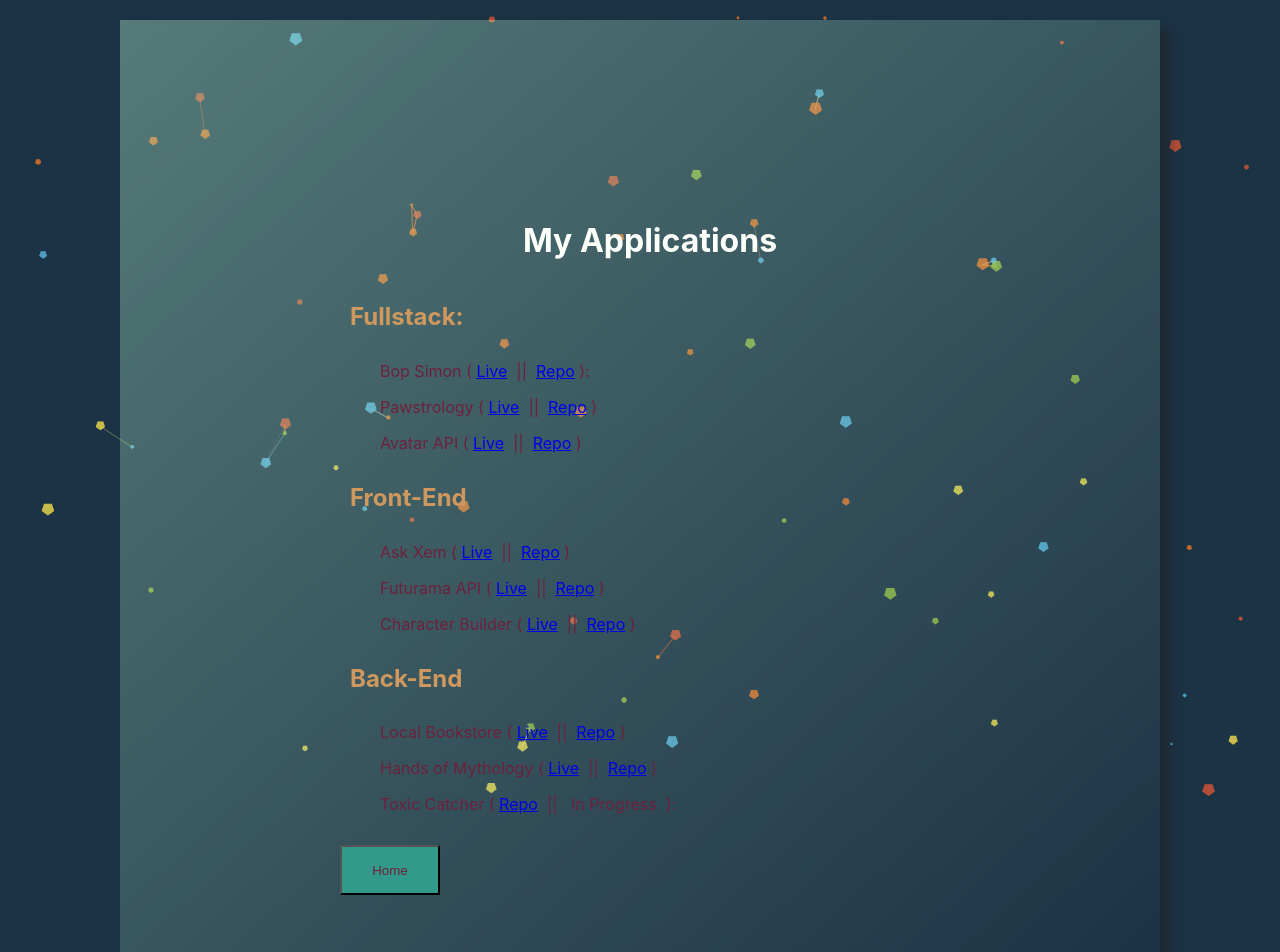
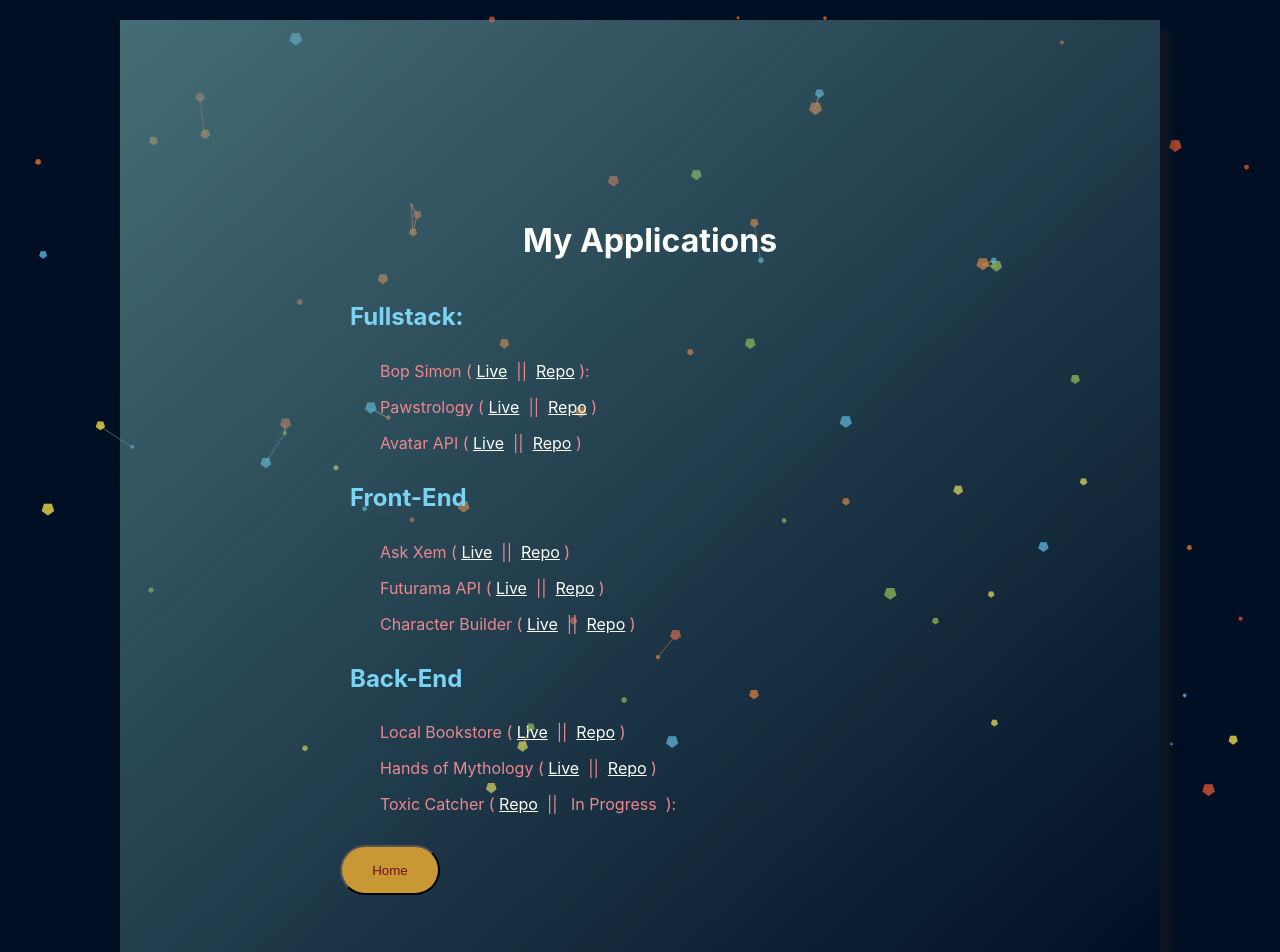
Before and after one commit to EmilyDSarani/resume-website, a React (Create React App) app: page /portfolio in a window 1280 px wide. Shown: the top 952 px of the page. Built offline with nearby package versions, Linux system fonts and the light colour scheme.

Commit message:
version 1 is done

```diff
--- a/src/App.css
+++ b/src/App.css
@@ -7,17 +7,20 @@
 
 /* Colors */
 :root{
---old-mauve: hsla(339, 54%, 28%, 1);
---persian-green: hsla(171, 50%, 40%, 1);
---camel: hsla(31, 54%, 59%, 1);
+--sky-blue: hsla(196, 85%, 72%, 1);
+--satin-sheen-gold: hsla(41, 59%, 49%, 1);
+--light-coral: hsla(356, 71%, 73%, 1);
 --baby-powder: hsla(100, 100%, 99%, 1);
---prussian-blue: hsla(208, 42%, 19%, 1);
+--oxford-blue: rgb(1, 15, 37);
+--persian-plum: hsla(355, 76%, 24%, 1);
+--cadet-blue: rgba(97, 150, 153, 0.705);
+--honeydew: hsla(102, 100%, 96%, 1);
 }
 /* Font */
 
 
 body{
-  background-color: var(--prussian-blue);
+  background-color: var(--oxford-blue);
 }
 
 /* header{
--- a/src/components/Name/Name.module.css
+++ b/src/components/Name/Name.module.css
@@ -5,7 +5,7 @@
 
 .name{
     z-index: 9999;
-    color: var(--camel);
+    color: var(--light-coral);
     position: absolute;
     text-align: center;
     top: 40%;
--- a/src/views/Home/Home.module.css
+++ b/src/views/Home/Home.module.css
@@ -14,14 +14,14 @@
     margin: 20px;
     justify-content: center;
     display: flex;
-    background-image:linear-gradient(to bottom right, rgba(190, 255, 215, 0.356), rgba(177, 8, 8, 0));
+    background-image:linear-gradient(to bottom right, var(--cadet-blue), rgba(177, 8, 8, 0));
     backdrop-filter: "blur(10px)";
     box-shadow: 10px 10px 10px rgba(30,30,30,0.5);
     flex-direction: column;
     align-items: center;
 }
 .name{
-    color: var(--camel);
+    color: var(--baby-powder);
     width: 100%;
     padding-bottom: -10px;
     display: flex;
@@ -31,7 +31,7 @@
 
 }
 .bio{
-    color: var(--camel);
+    color: var(--light-coral);
     width: 50%;
     padding-bottom: 15px;
     display: flex;
@@ -55,11 +55,11 @@
 
     height: 50px;
     width: 100px;
-    color:var(--old-mauve);
-    background-color: var(--persian-green);
+    color:var(--persian-plum);
+    background-color: var(--satin-sheen-gold);
 }
 button:hover{
-    color: var(--persian-green);
-    background-color: var(--old-mauve);
+    color: var(--satin-sheen-gold);
+    background-color: var(--persian-plum);
     cursor: pointer;
 }
--- a/src/views/Page/Contact.module.css
+++ b/src/views/Page/Contact.module.css
@@ -13,7 +13,7 @@
     margin: 20px;
     justify-content: center;
     display: flex;
-    background-image:linear-gradient(to bottom right, rgba(190, 255, 215, 0.356), rgba(177, 8, 8, 0));
+    background-image:linear-gradient(to bottom right, var(--cadet-blue), rgba(177, 8, 8, 0));
     backdrop-filter: "blur(10px)";
     box-shadow: 10px 10px 10px rgba(30,30,30,0.5);
     flex-direction: column;
@@ -21,7 +21,7 @@
 }
 
 .connect{
-    color: var(--camel);
+    color: var(--baby-powder);
     width: 100%;
     padding: 10px;
     display: flex;
@@ -51,11 +51,11 @@
 button{
     height: 50px;
     width: 100px;
-    color:var(--old-mauve);
-    background-color: var(--persian-green);
+    color:var(--persian-plum);
+    background-color: var(--satin-sheen-gold);
 }
 button:hover{
-    color: var(--persian-green);
-    background-color: var(--old-mauve);
+    color: var(--satin-sheen-gold);
+    background-color: var(--persian-plum);
     cursor: pointer;
 }
--- a/src/views/Page/Experience.module.css
+++ b/src/views/Page/Experience.module.css
@@ -12,7 +12,7 @@
     margin: 20px;
     justify-content: center;
     display: flex;
-    background-image:linear-gradient(to bottom right, rgba(190, 255, 215, 0.356), rgba(177, 8, 8, 0));
+    background-image:linear-gradient(to bottom right, var(--cadet-blue), rgba(177, 8, 8, 0));
     backdrop-filter: "blur(10px)";
     box-shadow: 10px 10px 10px rgba(30,30,30,0.5);
     flex-direction: row;
@@ -29,7 +29,7 @@
 
 }
 .work{
-    color: var(--camel);
+    color: var(--sky-blue);
     width: 100%;
     padding: 10px;
     display: flex;
@@ -38,7 +38,7 @@
     justify-content: left;
 }
 .date{
-    color: var(--old-mauve);
+    color: var(--light-coral);
     width: 100%;
     padding-left: 40px;
     display: flex;
@@ -47,7 +47,7 @@
     justify-content: left;
 }
 .info{
-    color: var(--old-mauve);
+    color: var(--honeydew);
     width: 100%;
     padding-left: 40px;
     display: flex;
@@ -72,10 +72,10 @@
     height: 50px;
     width: 100px;
     color:var(--old-mauve);
-    background-color: var(--persian-green);
+    background-color: var(--satin-sheen-gold);
 }
 button:hover{
-    color: var(--persian-green);
+    color: var(--satin-sheen-gold);
     background-color: var(--old-mauve);
     cursor: pointer;
 }
--- a/src/views/Page/Portfolio.module.css
+++ b/src/views/Page/Portfolio.module.css
@@ -12,7 +12,7 @@
     margin: 20px;
     justify-content: center;
     display: flex;
-    background-image:linear-gradient(to bottom right, rgba(190, 255, 215, 0.356), rgba(177, 8, 8, 0));
+    background-image:linear-gradient(to bottom right, var(--cadet-blue), rgba(177, 8, 8, 0));
     backdrop-filter: "blur(10px)";
     box-shadow: 10px 10px 10px rgba(30,30,30,0.5);
     flex-direction: column;
@@ -28,7 +28,7 @@
     justify-content: center;
 }
 .header{
-    color: var(--camel);
+    color: var(--sky-blue);
     width: 100%;
     padding: 10px;
     display: flex;
@@ -38,7 +38,7 @@
 
 }
 .app{
-    color: var(--old-mauve);
+    color: var(--light-coral);
     width: 100%;
     padding-left: 40px;
     display: flex;
@@ -62,11 +62,24 @@
 button{
     height: 50px;
     width: 100px;
-    color:var(--old-mauve);
-    background-color: var(--persian-green);
+    color:var(--persian-plum);
+    background-color: var(--satin-sheen-gold);
+    border-radius: 50px;
 }
 button:hover{
-    color: var(--persian-green);
-    background-color: var(--old-mauve);
+    color: var(--satin-sheen-gold);
+    background-color: var(--persian-plum);
     cursor: pointer;
 }
+a{
+    color: var(--baby-powder)
+  }
+  a:hover{
+  color: var(--satin-sheen-gold)
+  }
+  a:visited{
+    color: var(--persian-plum)
+  }
+  a:active{
+    color: var(--sky-blue)
+  }
```
